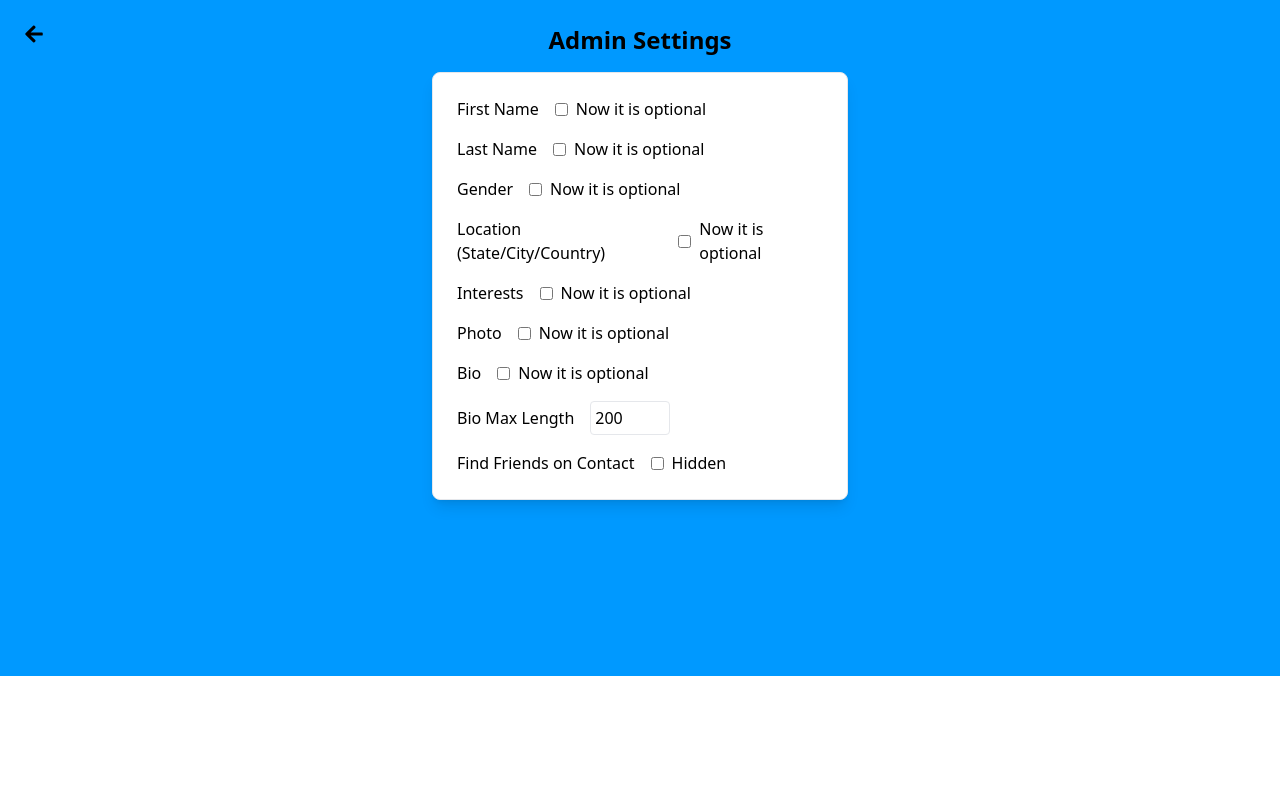
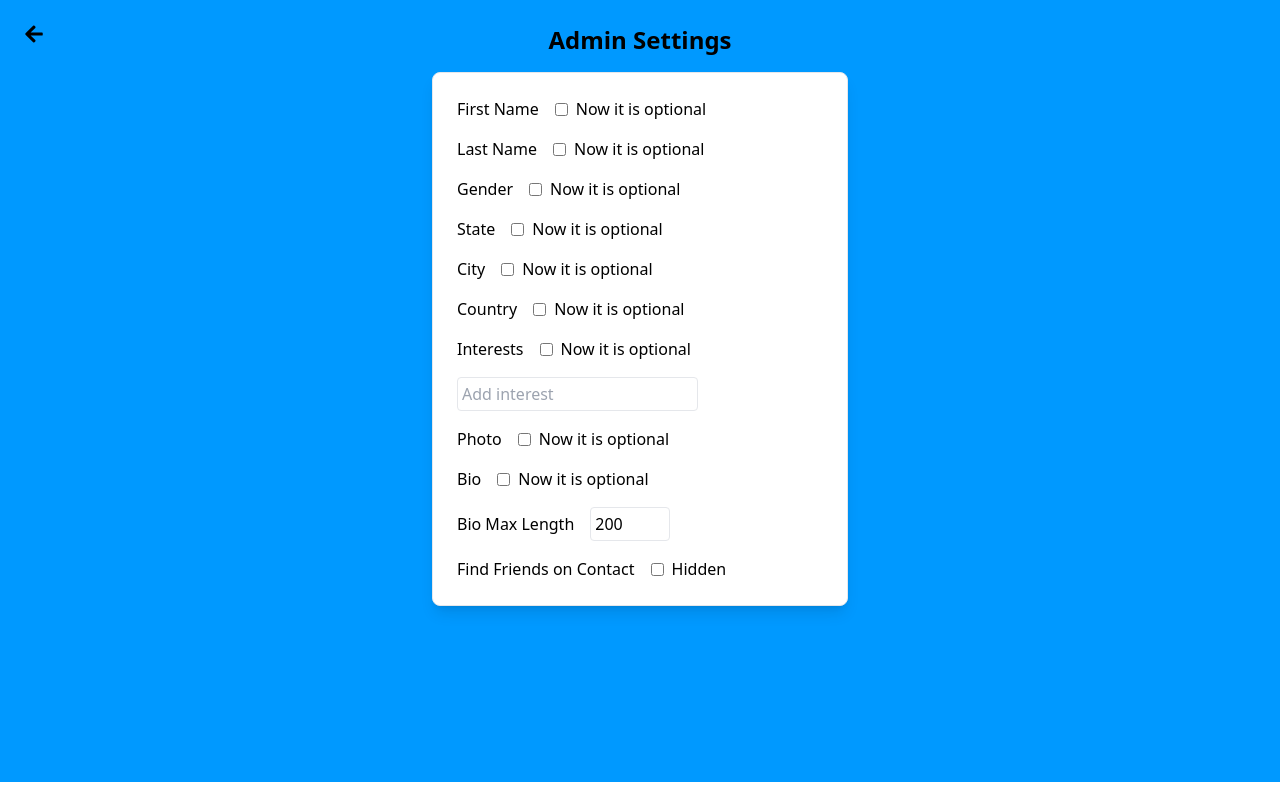
Before and after one commit to Husein8/Dashboard, a React (Vite) app: page /adminSettings in a window 1280 px wide. Built offline with nearby package versions, Linux system fonts and the light colour scheme.

Commit message:
HeaderSidebarAdmin made for simlpyfing components

```diff
--- a/src/Pages/AdminSettings.jsx
+++ b/src/Pages/AdminSettings.jsx
@@ -4,14 +4,32 @@ import { useNavigate } from "react-router-dom";
 import { FaArrowLeft } from "react-icons/fa";
 
 const AdminSettings = () => {
-  const { settings, toggleSetting, setBioMaxLength } = useAdminSettings();
+  const {
+    settings,
+    toggleSetting,
+    setBioMaxLength,
+    addInterest,
+    removeInterest,
+  } = useAdminSettings();
   const [bioLength, setBioLength] = useState(settings.bioMaxLength);
+  const [newInterest, setNewInterest] = useState("");
   const navigate = useNavigate();
 
   const handleBioLengthChange = (e) => {
     const length = parseInt(e.target.value, 10);
     setBioLength(length);
     setBioMaxLength(length);
+  };
+
+  const handleAddInterest = () => {
+    if (newInterest) {
+      addInterest(newInterest);
+      setNewInterest("");
+    }
+  };
+
+  const handleRemoveInterest = (interest) => {
+    removeInterest(interest);
   };
 
   return (
@@ -66,14 +84,40 @@ const AdminSettings = () => {
           </span>
         </div>
         <div className="flex items-center">
-          <label className="mr-4">Location (State/City/Country)</label>
+          <label className="mr-4">State</label>
           <input
             type="checkbox"
-            checked={settings.isLocationRequired}
-            onChange={() => toggleSetting("isLocationRequired")}
+            checked={settings.isStateRequired}
+            onChange={() => toggleSetting("isStateRequired")}
           />
-          <span className="ml-2 text-sm md:text-base">
-            {settings.isLocationRequired
+          <span className="ml-2">
+            {settings.isStateRequired
+              ? "Now it is required"
+              : "Now it is optional"}
+          </span>
+        </div>
+        <div className="flex items-center">
+          <label className="mr-4">City</label>
+          <input
+            type="checkbox"
+            checked={settings.isCityRequired}
+            onChange={() => toggleSetting("isCityRequired")}
+          />
+          <span className="ml-2">
+            {settings.isCityRequired
+              ? "Now it is required"
+              : "Now it is optional"}
+          </span>
+        </div>
+        <div className="flex items-center">
+          <label className="mr-4">Country</label>
+          <input
+            type="checkbox"
+            checked={settings.isCountryRequired}
+            onChange={() => toggleSetting("isCountryRequired")}
+          />
+          <span className="ml-2">
+            {settings.isCountryRequired
               ? "Now it is required"
               : "Now it is optional"}
           </span>
@@ -90,6 +134,35 @@ const AdminSettings = () => {
               ? "Now it is required"
               : "Now it is optional"}
           </span>
+        </div>
+        <div className="flex items-center">
+          <input
+            type="text"
+            value={newInterest}
+            onChange={(e) => setNewInterest(e.target.value)}
+            className="border rounded p-1 mr-2"
+            placeholder="Add interest"
+          />
+          <button
+            onClick={handleAddInterest}
+            className="p-1 bg-blue-500 text-white rounded"
+          >
+            Add
+          </button>
+        </div>
+        <div className="space-y-2">
+          {settings.interestsList &&
+            settings.interestsList.map((interest) => (
+              <div key={interest} className="flex items-center justify-between">
+                <span>{interest}</span>
+                <button
+                  onClick={() => handleRemoveInterest(interest)}
+                  className="p-1 bg-red-500 text-white rounded"
+                >
+                  Remove
+                </button>
+              </div>
+            ))}
         </div>
         <div className="flex items-center">
           <label className="mr-4">Photo</label>
--- a/src/components/Dashboard.jsx
+++ b/src/components/Dashboard.jsx
@@ -1,7 +1,7 @@
 import Sidebar from "./Sidebar";
 import MainContent from "./MainContent";
 import { useEffect, useState } from "react";
-import Footer from "./Footer";
+import HeaderSidebarAdmin from "./HeaderSidebarAdmin";
 
 function Dashboard({ login, setLogin }) {
   const [sidebarOpen, setSidebarOpen] = useState(false);
@@ -40,6 +40,7 @@ function Dashboard({ login, setLogin }) {
         )}
       </div>
       <div className="w-full bg-gray-900 bg-opacity-20">
+        <HeaderSidebarAdmin toggleSidebar={toggleSidebar} login={login} />
         <MainContent
           sidebarOpen={sidebarOpen}
           toggleSidebar={toggleSidebar}
--- a/src/components/DashboardData.jsx
+++ b/src/components/DashboardData.jsx
@@ -6,62 +6,12 @@ import IconsData from "./IconsData";
 import Charts from "./Charts";
 import Footer from "./Footer";
 
-function DashboardData({ sidebarOpen, toggleSidebar, login, setLogin }) {
-  // const [tooltipData, setTooltipData] = useState(null);
-  const [showContent, setShowContent] = useState(true);
-
-  const CustomTooltip = ({ active, payload, label }) => {
-    if (active && payload && payload.length) {
-      const value = payload[0].value;
-      const position = { x: payload[0].cx, y: payload[0].cy - 20 }; // Adjust y offset as needed
-
-      return (
-        <div
-          className="custom-tooltip flex items-center justify-center rounded-lg w-20 h-10 text-white bg-slate-800"
-          style={{ left: position.x, top: position.y }}
-        >
-          <p className="label">{`${label} : ${value}`}</p>
-        </div>
-      );
-    }
-
-    return null;
-  };
-
-  const CustomTooltipLineChart = ({ active, payload, label }) => {
-    if (active && payload && payload.length) {
-      return (
-        <div className="custom-tooltip bg-gray-800 text-white p-2 rounded">
-          <p>{`${label} : ${payload[0].value}`}</p>
-        </div>
-      );
-    }
-
-    return null;
-  };
-
-  const CustomTooltipMixBarChart = ({ active, payload, label }) => {
-    if (active && payload && payload.length) {
-      return (
-        <div className="custom-tooltip bg-gray-800 text-white p-2 rounded">
-          <p>{`${label} : ${payload[0].value}`}</p>
-        </div>
-      );
-    }
-
-    return null;
-  };
-
+function DashboardData({ login }) {
   return (
     <div className="w-full bg-bgMainContent">
       {login ? (
         <>
-          <IconsData
-            sidebarOpen={sidebarOpen}
-            toggleSidebar={toggleSidebar}
-            login={login}
-            setLogin={setLogin}
-          />
+          <IconsData />
           <Charts />
           <TableUsersData />
           <Footer />
--- /dev/null
+++ b/src/components/HeaderSidebarAdmin.jsx
@@ -0,0 +1,73 @@
+import { useState } from "react";
+import { FaBars, FaUser } from "react-icons/fa";
+import { useNavigate } from "react-router-dom";
+
+function HeaderSidebarAdmin({ toggleSidebar, login }) {
+  const navigate = useNavigate();
+  const [showAdminContainer, setShowAdminContainer] = useState(false);
+
+  const handleAdminClick = () => {
+    if (!login) {
+      navigate("/");
+    } else {
+      setShowAdminContainer(!showAdminContainer);
+    }
+  };
+
+  const handleLogout = () => {
+    navigate("/");
+  };
+
+  // handleSettingsClick;
+
+  const handleSettingsClick = () => {
+    navigate("settings");
+  };
+
+  return (
+    <div>
+      <div className="flex items-center justify-between pl-2 py-2 bg-white">
+        <div className="">
+          <button onClick={toggleSidebar} className="text-xl pt-2">
+            <FaBars />
+          </button>
+        </div>
+        <div className="flex items-center gap-2 relative ">
+          <div className="flex items-center gap-2 cursor-pointer text-xl pt-2 pr-5">
+            <FaUser onClick={handleAdminClick} />
+            <span onClick={handleAdminClick}>Admin</span>
+          </div>
+        </div>
+        {showAdminContainer ? (
+          <div className="absolute top-16 right-10 md:right-5 bg-white border w-60 md:w-64  border-black shadow-lg rounded-md ">
+            <div className="">
+              <div className="flex flex-col items-center pt-10 bg-black text-white">
+                <FaUser className="text-7xl mb-2" />
+                <p>Admin</p>
+                <p className="mb-6 text-sm">Member since May 2024</p>
+              </div>
+              <div className="flex justify-between w-full mt-3">
+                <button
+                  onClick={handleSettingsClick}
+                  className="text-black px-4 py-2 rounded  border hover:border-black"
+                >
+                  Settings
+                </button>
+                <button
+                  className="text-black px-4 py-2 rounded border hover:border-black"
+                  onClick={handleLogout}
+                >
+                  Logout
+                </button>
+              </div>
+            </div>
+          </div>
+        ) : (
+          ""
+        )}
+      </div>
+    </div>
+  );
+}
+
+export default HeaderSidebarAdmin;
--- a/src/components/IconsData.jsx
+++ b/src/components/IconsData.jsx
@@ -36,31 +36,10 @@ const iconsData = [
   },
 ];
 
-function IconsData({ sidebarOpen, toggleSidebar, login, setLogin }) {
-  const navigate = useNavigate();
-  const [showAdminContainer, setShowAdminContainer] = useState(false);
-
-  const handleAdminClick = () => {
-    if (!login) {
-      navigate("/");
-    } else {
-      setShowAdminContainer(!showAdminContainer);
-    }
-  };
-
-  const handleLogout = () => {
-    navigate("/");
-  };
-
-  // handleSettingsClick;
-
-  const handleSettingsClick = () => {
-    navigate("settings");
-  };
-
+function IconsData() {
   return (
     <div className="bg-icons">
-      <div className="flex items-center justify-between pl-2 py-2 bg-white">
+      {/* <div className="flex items-center justify-between pl-2 py-2 bg-white">
         <div className="">
           <button onClick={toggleSidebar} className="text-xl pt-2">
             <FaBars />
@@ -99,9 +78,9 @@ function IconsData({ sidebarOpen, toggleSidebar, login, setLogin }) {
         ) : (
           ""
         )}
-      </div>
+      </div> */}
 
-      <h1 className="pt-6 text-3xl mb-5 px-2">Dashboard</h1>
+      <h1 className="pt-5 text-3xl mb-5 px-2">Dashboard</h1>
       <div className="grid grid-cols-2 sm:grid-cols-2 md:grid-cols-3 lg:grid-cols-4 gap-4 pr-4 py-4 pl-3">
         {iconsData.map((item, index) => (
           <div key={index} className="flex bg-white">
--- a/src/components/MainContent.jsx
+++ b/src/components/MainContent.jsx
@@ -1,15 +1,10 @@
 import React from "react";
 import DashboardData from "./DashboardData";
 
-const MainContent = ({ sidebarOpen, toggleSidebar, login, setLogin }) => {
+const MainContent = ({ login }) => {
   return (
     <div className="">
-      <DashboardData
-        sidebarOpen={sidebarOpen}
-        toggleSidebar={toggleSidebar}
-        setLogin={setLogin}
-        login={login}
-      />
+      <DashboardData login={login} />
     </div>
   );
 };
```
